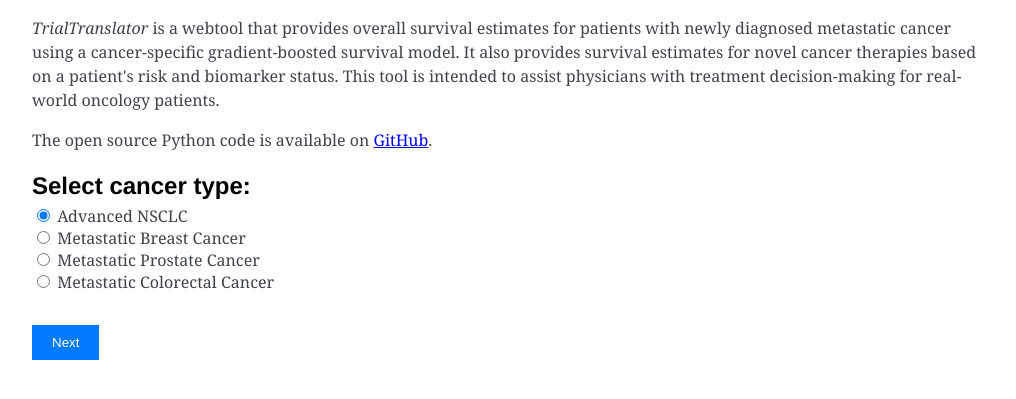
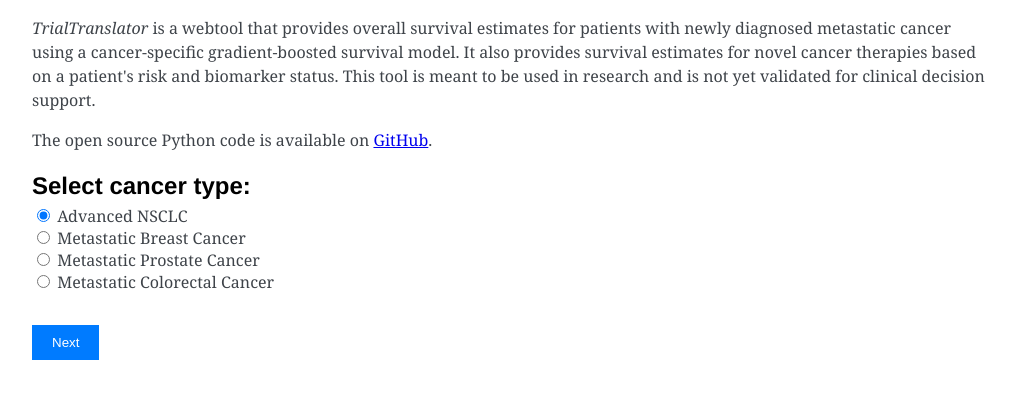
Before and after one commit to xavier-orcutt/boosted-forecaster, a Flask app: page / in a window 1280 px wide. Shown: the part 210-609 px from the top of the page, without its empty margins (128-1144 px from the left). Run offline with Flask 3, Linux system fonts and the light colour scheme; parts of the project's set-up code (start-up, migrations or seed data) failed here and were passed over.

Commit message:
Update index.html

```diff
--- a/app/templates/index.html
+++ b/app/templates/index.html
@@ -27,7 +27,7 @@
       <h1>TrialTranslator</h1>
     </header>
 
-    <p><em>TrialTranslator</em> is a webtool that provides overall survival estimates for patients with newly diagnosed metastatic cancer using a cancer-specific gradient-boosted survival model. It also provides survival estimates for novel cancer therapies based on a patient's risk and biomarker status. This tool is intended to assist physicians with treatment decision-making for real-world oncology patients.</p>
+    <p><em>TrialTranslator</em> is a webtool that provides overall survival estimates for patients with newly diagnosed metastatic cancer using a cancer-specific gradient-boosted survival model. It also provides survival estimates for novel cancer therapies based on a patient's risk and biomarker status. This tool is meant to be used in research and is not yet validated for clinical decision support.</p>
 
     <p>The open source Python code is available on <a href = "https://github.com/xavier-orcutt/TrialTranslator">GitHub</a>.</p>
 
```
